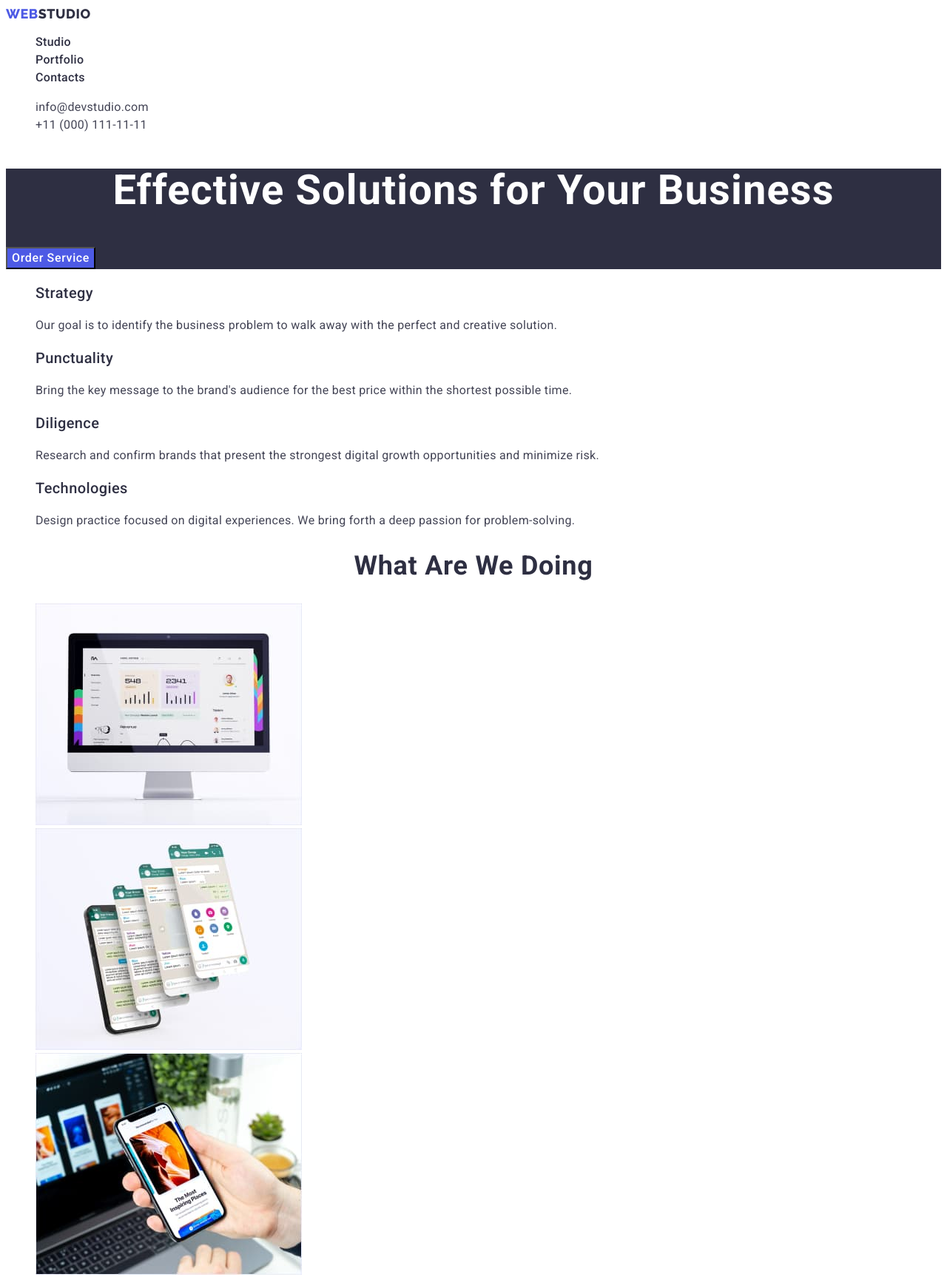
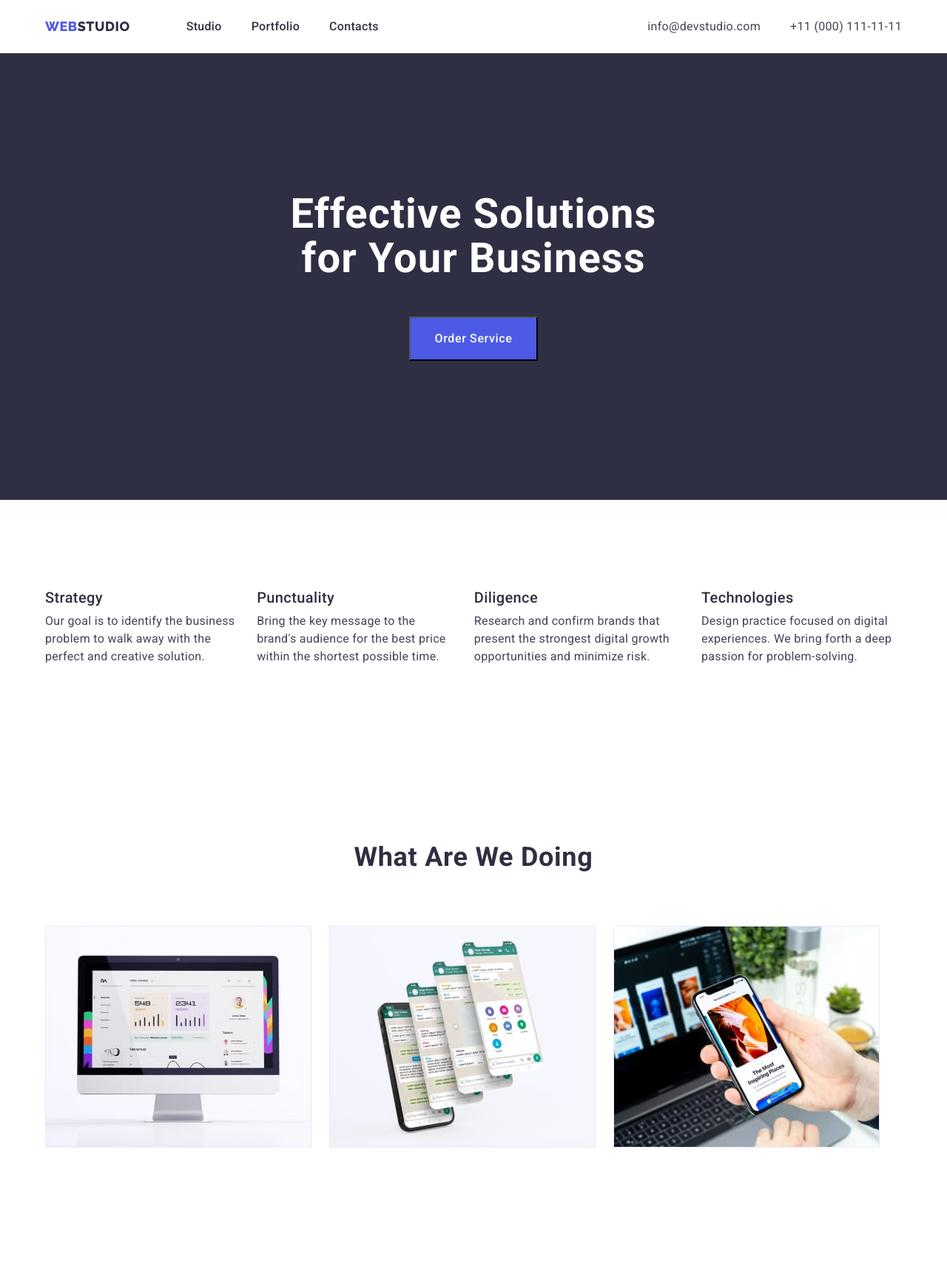
Before and after one commit to Volodymyr-Hokh/goit-markup-hw-03, a plain HTML site: page index.html in a window 1280 px wide. Shown: the top 1727 px of the page at 74% size. Drawn offline with nearby package versions, Linux system fonts and the light colour scheme.

Commit message:
Homework submitted

```diff
--- a/css/styles.css
+++ b/css/styles.css
@@ -4,6 +4,38 @@
   --accent-color: #404bbf;
   --default-bg: #ffffff;
   --button-bg: #f4f4fd;
+}
+
+h1,
+h2,
+h3,
+h4,
+h5,
+h6,
+p {
+  margin-top: 0;
+  margin-bottom: 0;
+}
+
+ol,
+ul {
+  margin-top: 0;
+  margin-bottom: 0;
+  padding-left: 0;
+}
+
+img {
+  display: block;
+}
+
+button {
+  cursor: pointer;
+}
+
+.container {
+  width: 1158px;
+  margin-left: auto;
+  margin-right: auto;
 }
 
 body {
@@ -25,6 +57,44 @@ body {
 
 .list {
   list-style: none;
+}
+
+.header-container {
+  display: flex;
+  align-items: center;
+  padding-top: 24px;
+  padding-bottom: 24px;
+}
+
+.navigation {
+  display: flex;
+  align-items: center;
+}
+
+.menu {
+  display: flex;
+  align-items: center;
+}
+
+.concacts {
+  display: flex;
+  align-items: center;
+}
+
+.menu-item:not(:last-child) {
+  margin-right: 40px;
+}
+
+.logo {
+  margin-right: 76px;
+}
+
+.address {
+  margin-left: auto;
+}
+
+.contacts-item:not(:last-child) {
+  margin-right: 40px;
 }
 
 .logo,
@@ -67,6 +137,7 @@ body {
   font-size: 16px;
   line-height: 1.5;
   letter-spacing: 0.02em;
+  margin-left: auto;
 }
 
 .contacts-link:hover,
@@ -74,8 +145,19 @@ body {
   color: var(--accent-color);
 }
 
+.section {
+  padding-top: 120px;
+  padding-bottom: 120px;
+}
+
 .hero {
   background-color: var(--primary-color);
+  padding-top: 188px;
+  padding-bottom: 188px;
+
+  display: flex;
+  justify-content: center;
+  align-items: center;
 }
 
 .main-title {
@@ -85,6 +167,8 @@ body {
   letter-spacing: 0.02em;
   text-align: center;
   color: #ffffff;
+  width: 507px;
+  margin: 0 auto 48px;
 }
 
 .order-button {
@@ -95,7 +179,15 @@ body {
   line-height: 1.5;
   letter-spacing: 0.04em;
   color: #ffffff;
-  cursor: pointer;
+  justify-self: end;
+  align-self: flex-end;
+  display: flex;
+  flex-direction: row;
+  align-items: flex-start;
+  padding: 16px 32px;
+  gap: 10px;
+  margin-left: auto;
+  margin-right: auto;
 }
 
 .order-button:hover,
@@ -109,6 +201,12 @@ body {
   line-height: 1.2;
   letter-spacing: 0.02em;
   color: var(--primary-color);
+  margin-bottom: 8px;
+}
+
+.about-list {
+  display: flex;
+  gap: 24px;
 }
 
 .about-text {
@@ -128,6 +226,13 @@ body {
   color: var(--primary-color);
 }
 
+.workers-list {
+  display: flex;
+  align-items: center;
+  gap: 24px;
+  margin-top: 72px;
+}
+
 .workers {
   background-color: var(--button-bg);
 }
@@ -140,12 +245,21 @@ body {
   color: var(--primary-color);
 }
 
+.gallery {
+  margin-top: 72px;
+  display: flex;
+  align-items: center;
+  gap: 24px;
+}
+
 .worker-full-name {
   font-weight: 500;
   font-size: 20px;
   line-height: 1.2;
   letter-spacing: 0.02em;
   color: var(--primary-color);
+  margin-top: 32px;
+  margin-bottom: 8px;
 }
 
 .worker-position {
@@ -167,11 +281,38 @@ body {
   color: var(--secondary-color);
   cursor: pointer;
   background-color: var(--button-bg);
+  border: 1px solid #e7e9fc;
+  border-radius: 4px;
+  padding-bottom: 12px;
+  padding-top: 12px;
+  padding-left: 24px;
+  padding-right: 24px;
 }
 .filter-button:hover,
 .filter-button:focus {
   background-color: var(--accent-color);
   color: #ffffff;
+}
+
+.filter {
+  display: flex;
+  align-items: center;
+  justify-content: center;
+  gap: 24px;
+  margin-top: 24px;
+  margin-bottom: 72px;
+}
+
+.portfolio-section {
+  padding-top: 96px;
+  padding-bottom: 120px;
+}
+
+.portfolio-list {
+  display: flex;
+  align-items: center;
+  flex-wrap: wrap;
+  gap: 24px;
 }
 
 .portfolio-item-description {
@@ -180,16 +321,21 @@ body {
   line-height: 1.2;
   letter-spacing: 0.02em;
   color: var(--primary-color);
+  margin-top: 32px;
+  margin-bottom: 8px;
 }
 
 .portfolio-item-category {
   font-size: 16px;
   line-height: 1.5;
   letter-spacing: 0.02em;
+  margin-bottom: 32px;
 }
 
 .footer {
   background-color: var(--primary-color);
+  padding-top: 102px;
+  padding-bottom: 100px;
 }
 
 .footer-text {
@@ -197,4 +343,6 @@ body {
   line-height: 1.5;
   letter-spacing: 0.02em;
   color: #f4f4fd;
+  width: 264px;
+  margin-top: 18px;
 }
--- a/index.html
+++ b/index.html
@@ -11,11 +11,16 @@
       href="https://fonts.googleapis.com/css2?family=Raleway:wght@800&family=Roboto:wght@400;500;700;900&display=swap"
       rel="stylesheet"
     />
+    <link
+      rel="stylesheet"
+      href="node_modules/modern-normalize/modern-normalize.css"
+    />
     <link rel="stylesheet" href="css/styles.css" />
   </head>
   <body>
     <!--==================== HEADER ====================-->
     <header class="header">
+      <div class="container header-container">
         <nav class="navigation">
           <a href="./index.html" class="link logo"
             >Web<span class="logo-second-part-light-theme">Studio</span>
@@ -46,22 +51,26 @@
             </li>
           </ul>
         </address>
+      </div>
     </header>
     <main>
       <!--==================== HERO ====================-->
       <section class="hero">
+        <div class="container">
           <h1 class="main-title">Effective Solutions for Your Business</h1>
           <button type="button" class="order-button">Order Service</button>
+        </div>
       </section>
       <!--==================== ABOUT ====================-->
-      <section class="about">
+      <section class="about section">
+        <div class="container">
           <h2 hidden class="section-title hidden-title">About the company</h2>
           <ul class="about-list list">
             <li class="about-item">
               <h3 class="about-title">Strategy</h3>
               <p class="about-text">
-              Our goal is to identify the business problem to walk away with the
-              perfect and creative solution.
+                Our goal is to identify the business problem to walk away with
+                the perfect and creative solution.
               </p>
             </li>
             <li class="about-item">
@@ -86,11 +95,13 @@
               </p>
             </li>
           </ul>
+        </div>
       </section>
       <!--==================== GALLERY ====================-->
-      <section>
+      <section class="section">
+        <div class="container">
           <h2 class="section-title">What are we doing</h2>
-        <ul class="list">
+          <ul class="gallery list">
             <li>
               <img
                 src="./images/gallery/img1.jpg"
@@ -116,9 +127,11 @@
               />
             </li>
           </ul>
+        </div>
       </section>
       <!--==================== WORKERS ====================-->
-      <section class="workers">
+      <section class="workers section">
+        <div class="container">
           <h2 class="section-title">Our Team</h2>
           <ul class="workers-list list">
             <li class="worker">
@@ -162,17 +175,20 @@
               <p class="worker-position">UI Designer</p>
             </li>
           </ul>
+        </div>
       </section>
     </main>
     <!--==================== FOOTER ====================-->
     <footer class="footer">
+      <div class="container">
         <a href="./index.html" class="link logo"
           >Web<span class="logo-second-part-dark-theme">Studio</span>
         </a>
         <p class="footer-text">
-        Increase the flow of customers and sales for your business with digital
-        marketing & growth solutions.
+          Increase the flow of customers and sales for your business with
+          digital marketing & growth solutions.
         </p>
+      </div>
     </footer>
   </body>
 </html>
```
Also changed, not shown: portfolio.html (+16 -6 lines). Lines whose indentation alone changed are shown as unchanged.
